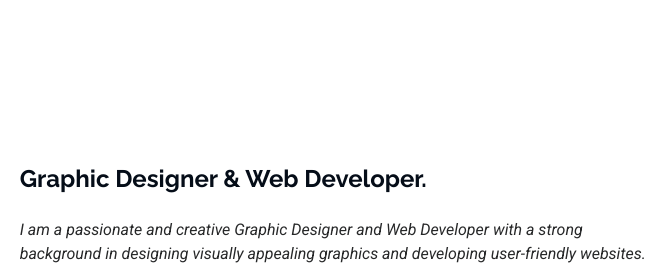
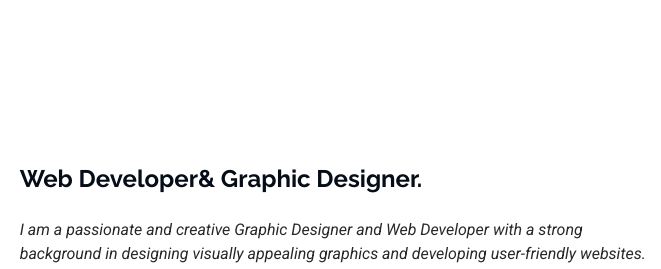
Before and after one commit to adugnahirpo4-hue/Adugna-s-Portfolio, a plain HTML site: page iPortfolio/index.html in a window 1280 px wide. Shown: the part 857-1126 px from the top of the page, 619-1280 px from the left. Drawn offline with Linux system fonts and the light colour scheme.

Commit message:
Changed heading message under about me page from Graphic Designer and Web Developer to Web Developer and Graphic designer

```diff
--- a/iPortfolio/index.html
+++ b/iPortfolio/index.html
@@ -104,7 +104,7 @@
             <img src="assets/img/profile.jpg" class="img-fluid" alt="">
           </div>
           <div class="col-lg-8 content">
-            <h2>Graphic Designer &amp; Web Developer.</h2>
+            <h2>Web Developer&amp; Graphic Designer.</h2>
             <p class="fst-italic py-3">
              I am a passionate and creative Graphic Designer and Web Developer with a strong background in designing visually appealing graphics and developing user-friendly websites. I have a keen eye for detail and a deep understanding of design principles, which allows me to create engaging and effective digital experiences. My goal is to combine my design skills with my technical expertise to deliver high-quality solutions that meet the needs of clients and users alike.
             </p>
```
